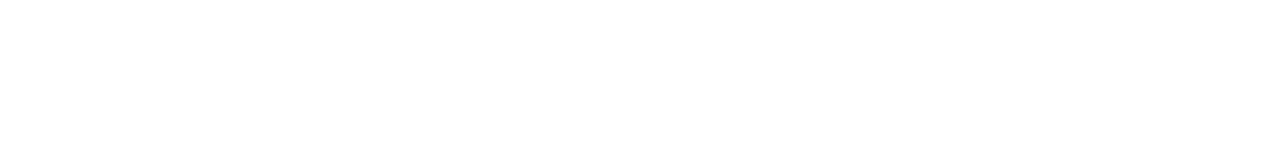
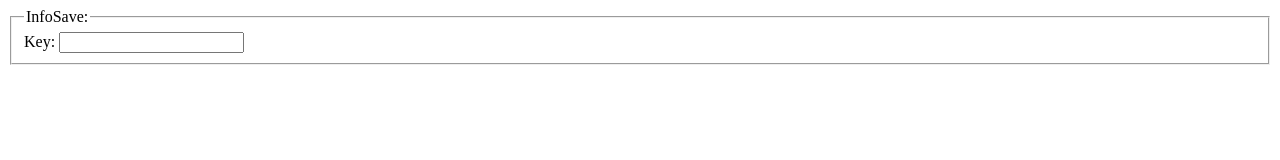
Before and after one commit to Haal20/practise-localStorage, a plain HTML site: page index.html in a window 1280 px wide. Drawn offline with Linux system fonts and the light colour scheme.

Commit message:
skapar label till input

```diff
--- a/index.html
+++ b/index.html
@@ -6,6 +6,11 @@
     <title>öva-localStorage</title>
   </head>
   <body>
+    <fieldset>
+      <legend>InfoSave:</legend>
+      <label for="Key">Key:</label>
+      <input type="text" id="" />
+    </fieldset>
     <script src="script.js"></script>
   </body>
 </html>
```
